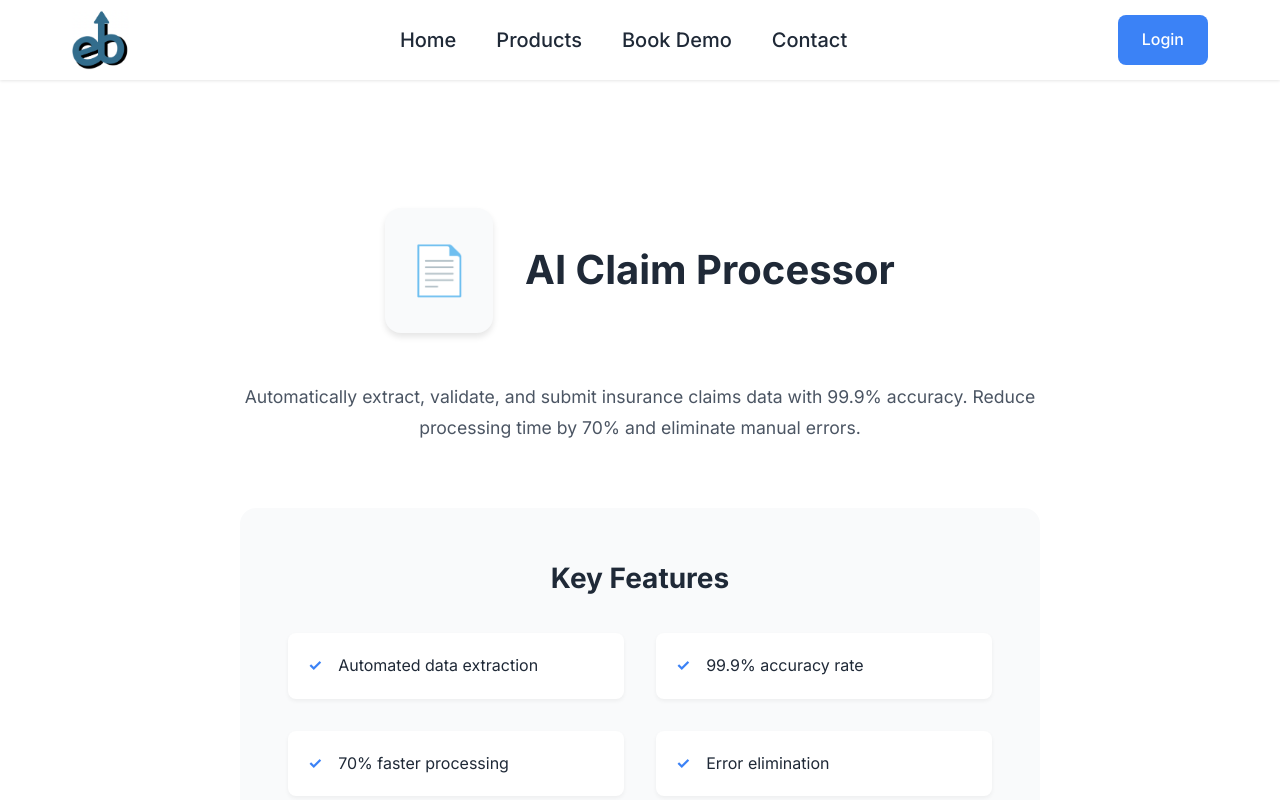
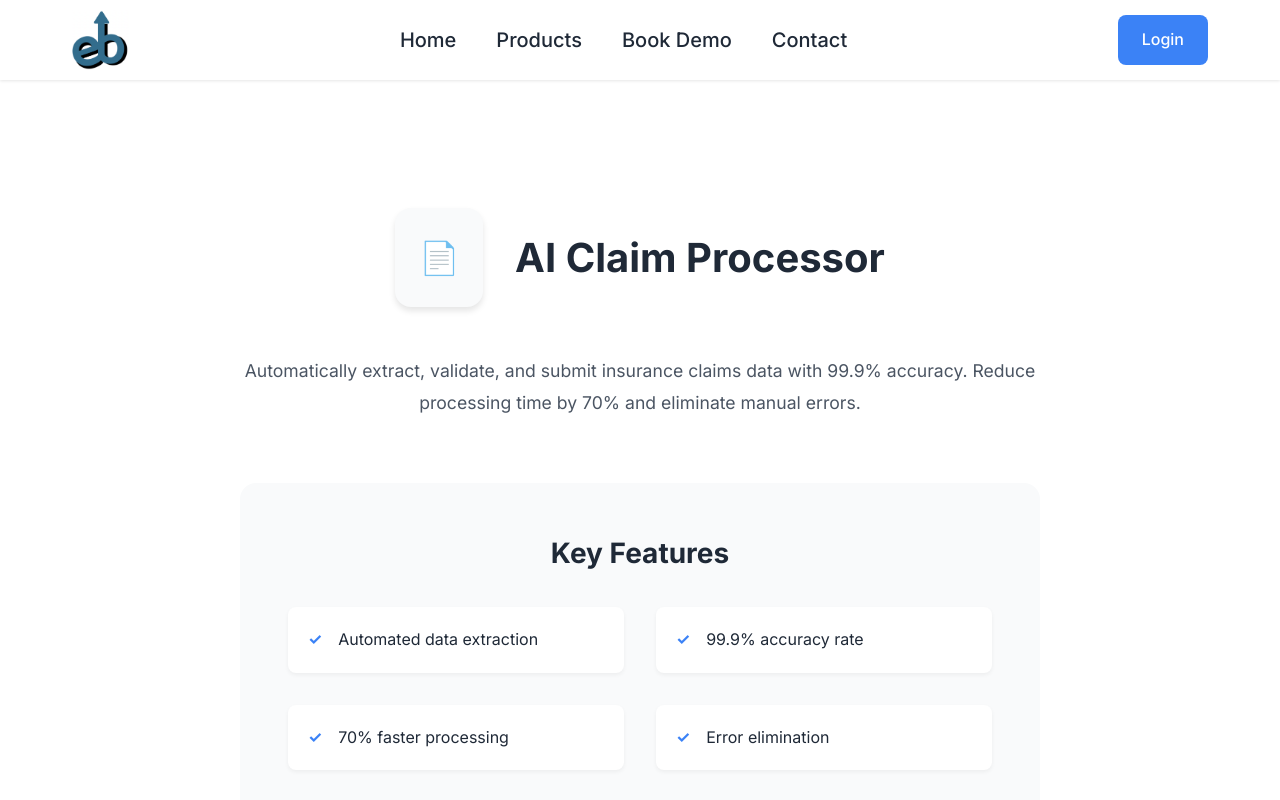
Before and after one commit to Jannatt22/Scheduly-AI, a React (Create React App) app: page /product/ai-claim-processor in a window 1280 px wide. Shown: the top 800 px of the page. Built offline with nearby package versions, Linux system fonts and the light colour scheme.

Commit message:
header size on sub pages

```diff
--- a/src/App.css
+++ b/src/App.css
@@ -646,10 +646,11 @@ body {
   gap: 2rem;
   margin-bottom: 3rem;
   text-align: center;
+  font-size: 2rem;
 }
 
 .product-detail-icon {
-  font-size: 3rem;
+  font-size: 2rem;
   background: var(--bg-light);
   padding: 1.5rem;
   border-radius: 1rem;
```
